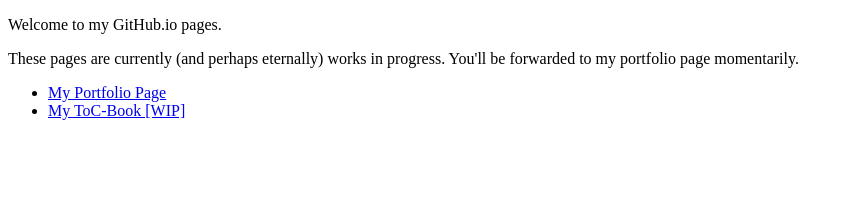
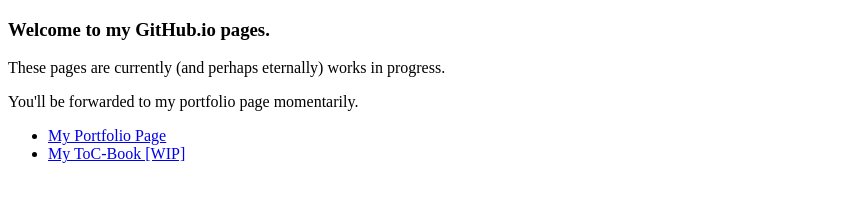
Before and after one commit to shaunramsey/shaunramsey.github.io, a plain HTML site: page index.html in a window 1280 px wide. Shown: the whole page, without its empty margins (0-853 px from the left). Drawn offline with Linux system fonts and the light colour scheme.

Commit message:
Update index.html - dark theme and some spacing

```diff
--- a/index.html
+++ b/index.html
@@ -1,5 +1,5 @@
 <!doctype html>
-<html>
+<html style="color-scheme: light dark">
 
 <head>
     <title>Ramsey's GitHub.io</title>
@@ -7,8 +7,10 @@
 </head>
 
 <body>
-    <p>Welcome to my GitHub.io pages.</p>
-    <p>These pages are currently (and perhaps eternally) works in progress. You'll be forwarded to my portfolio page momentarily.</p>
+
+    <h3>Welcome to my GitHub.io pages.</h3>
+    <p>These pages are currently (and perhaps eternally) works in progress.</p>
+    <p>You'll be forwarded to my portfolio page momentarily.</p>
     <ul>
         <li> <a href="https://shaunramsey.github.io/portfolio">My Portfolio Page</a></li>
         <li> <a href="https://shaunramsey.github.io/ToC-Book/frontmatter.html">My ToC-Book [WIP]</a></li>
```
